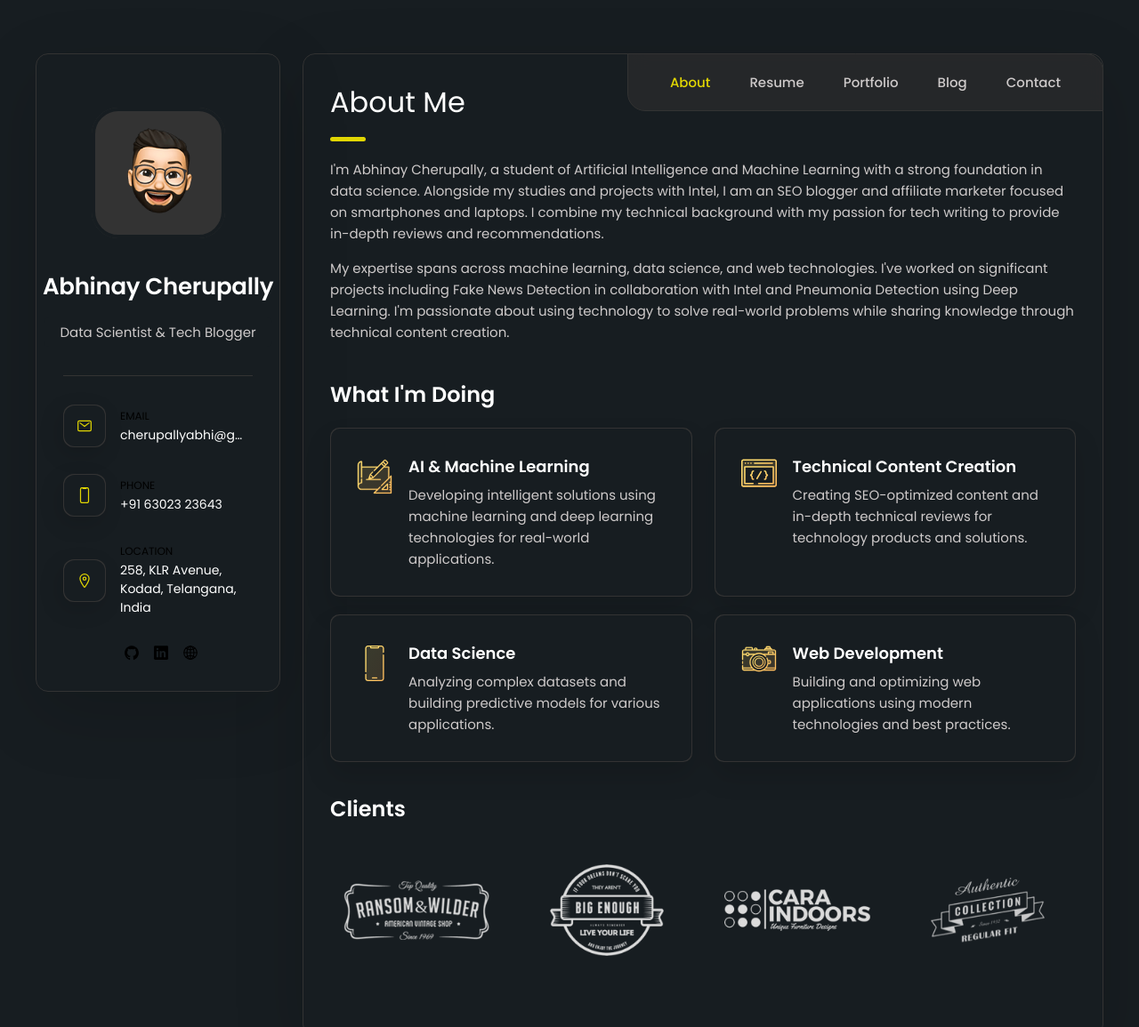
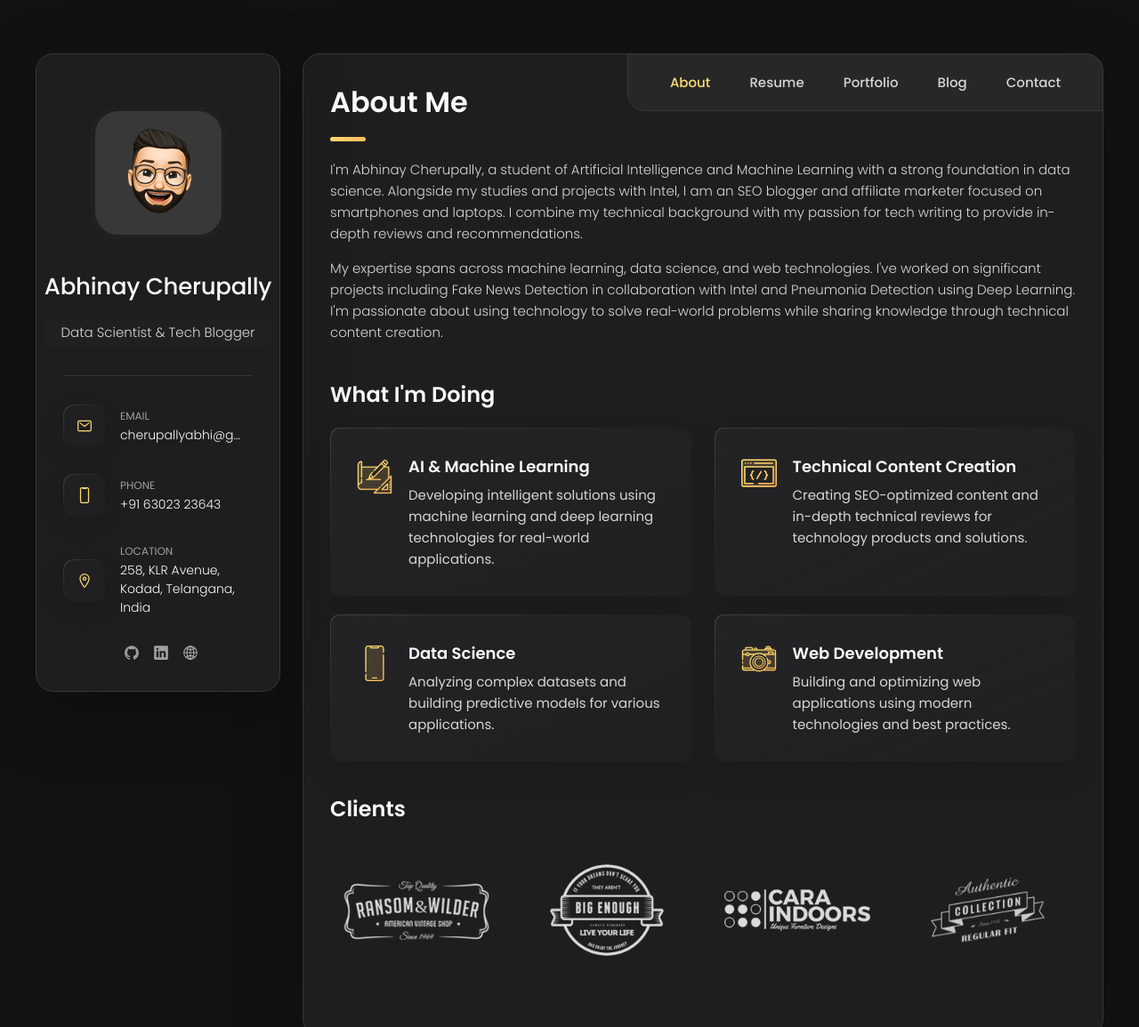
Before and after one commit to Theagentvikram/theagentvikram.github.io, a plain HTML site: page index.html in a window 1280 px wide. Shown: the top 1155 px of the page at 89% size. Drawn offline with nearby package versions, Linux system fonts and the light colour scheme.

Commit message:
Restored original color scheme

```diff
--- a/assets/css/style.css
+++ b/assets/css/style.css
@@ -21,20 +21,51 @@
    * colors
    */
 
-  --rich-black-fogra-29: hsl(225, 25%, 9%);
-  --rich-black-fogra-39: hsl(170, 21%, 5%);
-  --raisin-black: hsl(228, 13%, 15%);
-  --eerie-black: hsl(207, 19%, 11%);
-  --light-gray: hsl(0, 3%, 80%);
-  --gunmetal-1: hsl(229, 15%, 21%);
-  --gunmetal-2: hsl(216, 22%, 18%);
-  --gainsboro: hsl(0, 7%, 88%);
-  --citrine: hsl(57, 97%, 45%);
-  --xiketic: hsl(253, 37%, 12%);
-  --gray-x: hsl(0, 0%, 74%);
-  --white: hsl(0, 100%, 100%);
-  --black: hsl(0, 0%, 0%);
-  --jet: hsl(0, 0%, 20%);
+  /* gradient */
+  --bg-gradient-onyx: linear-gradient(
+    to bottom right,
+    hsl(240, 1%, 25%) 3%,
+    hsl(0, 0%, 19%) 97%
+  );
+  --bg-gradient-jet: linear-gradient(
+    to bottom right,
+    hsla(240, 1%, 18%, 0.251) 0%,
+    hsla(240, 2%, 11%, 0) 100%
+  ), hsl(240, 2%, 13%);
+  --bg-gradient-yellow-1: linear-gradient(
+    to bottom right,
+    hsl(45, 100%, 71%) 0%,
+    hsla(36, 100%, 69%, 0) 50%
+  );
+  --bg-gradient-yellow-2: linear-gradient(
+    135deg,
+    hsla(45, 100%, 71%, 0.251) 0%,
+    hsla(35, 100%, 68%, 0) 59.86%
+  ), hsl(240, 2%, 13%);
+  --border-gradient-onyx: linear-gradient(
+    to bottom right,
+    hsl(0, 0%, 25%) 0%,
+    hsla(0, 0%, 25%, 0) 50%
+  );
+  --text-gradient-yellow: linear-gradient(
+    to right,
+    hsl(45, 100%, 72%),
+    hsl(35, 100%, 68%)
+  );
+
+  /* solid */
+  --jet: hsl(0, 0%, 22%);
+  --onyx: hsl(240, 1%, 17%);
+  --eerie-black-1: hsl(240, 2%, 13%);
+  --eerie-black-2: hsl(240, 2%, 12%);
+  --smoky-black: hsl(0, 0%, 7%);
+  --white-1: hsl(0, 0%, 100%);
+  --white-2: hsl(0, 0%, 98%);
+  --orange-yellow-crayola: hsl(45, 100%, 72%);
+  --vegas-gold: hsl(45, 54%, 58%);
+  --light-gray: hsl(0, 0%, 84%);
+  --light-gray-70: hsla(0, 0%, 84%, 0.7);
+  --bittersweet-shimmer: hsl(0, 43%, 51%);
 
   /**
    * typography
@@ -42,21 +73,19 @@
 
   --ff-poppins: 'Poppins', sans-serif;
 
-  --fs-1: 36px;
-  --fs-2: 32px;
-  --fs-3: 30px;
-  --fs-4: 24px;
-  --fs-5: 20px;
-  --fs-6: 18px;
-  --fs-7: 16px;
-  --fs-8: 15px;
-  --fs-9: 14px;
-  --fs-10: 13px;
-  --fs-11: 12px;
-  --fs-12: 11px;
-
+  --fs-1: 24px;
+  --fs-2: 18px;
+  --fs-3: 17px;
+  --fs-4: 16px;
+  --fs-5: 15px;
+  --fs-6: 14px;
+  --fs-7: 13px;
+  --fs-8: 11px;
+
+  --fw-300: 300;
+  --fw-400: 400;
   --fw-500: 500;
-  --fw-700: 700;
+  --fw-600: 600;
 
   /**
    * spacing
@@ -68,11 +97,11 @@
    * shadow
    */
 
-  --shadow-1: -4px 8px 24px hsla(0, 0%, 0%, 0.125);
-  --shadow-2: 0 16px 30px hsla(0, 0%, 0%, 0.125);
-  --shadow-3: 0 16px 40px hsla(0, 0%, 0%, 0.125);
+  --shadow-1: -4px 8px 24px hsla(0, 0%, 0%, 0.25);
+  --shadow-2: 0 16px 30px hsla(0, 0%, 0%, 0.25);
+  --shadow-3: 0 16px 40px hsla(0, 0%, 0%, 0.25);
   --shadow-4: 0 25px 50px hsla(0, 0%, 0%, 0.15);
-  --shadow-5: 0 24px 80px hsla(0, 0%, 0%, 0.15);
+  --shadow-5: 0 24px 80px hsla(0, 0%, 0%, 0.25);
 
   /**
    * border radius
@@ -87,7 +116,7 @@
    */
 
   --transition-1: 0.25s ease;
-  --transition-2: 0.5s ease;
+  --transition-2: 0.5s ease-in-out;
   --transition-3: 0.3s ease-in-out;
 
 }
@@ -128,15 +157,17 @@ input, textarea {
 }
 
 ::selection {
-  background: var(--citrine);
-  color: var(--black);
-}
-
-:focus { outline-color: var(--citrine); }
+  background: var(--orange-yellow-crayola);
+  color: var(--smoky-black);
+}
+
+:focus { outline-color: var(--orange-yellow-crayola); }
 
 html { font-family: var(--ff-poppins); }
 
-body { background: var(--eerie-black); }
+body {
+  background: var(--smoky-black);
+}
 
 
 
@@ -148,10 +179,10 @@ body { background: var(--eerie-black); }
 
 .sidebar,
 article {
-  background: var(--eerie-black);
+  background: var(--eerie-black-2);
   border: 1px solid var(--jet);
-  border-radius: var(--radius-1);
-  padding: 30px;
+  border-radius: 20px;
+  padding: 15px;
   box-shadow: var(--shadow-1);
   z-index: 1;
 }
@@ -165,7 +196,7 @@ article {
 
 .icon-box {
   position: relative;
-  background: var(--jet);
+  background: var(--border-gradient-onyx);
   width: 30px;
   height: 30px;
   border-radius: 8px;
@@ -173,7 +204,7 @@ article {
   justify-content: center;
   align-items: center;
   font-size: 16px;
-  color: var(--citrine);
+  color: var(--orange-yellow-crayola);
   box-shadow: var(--shadow-1);
   z-index: 1;
 }
@@ -182,7 +213,7 @@ article {
   content: "";
   position: absolute;
   inset: 1px;
-  background: var(--eerie-black);
+  background: var(--eerie-black-1);
   border-radius: inherit;
   z-index: -1;
 }
@@ -205,7 +236,7 @@ article.active {
 .h3,
 .h4,
 .h5 {
-  color: var(--white);
+  color: var(--white-2);
   text-transform: capitalize;
 }
 
@@ -232,7 +263,7 @@ article.active {
   left: 0;
   width: 30px;
   height: 3px;
-  background: var(--citrine);
+  background: var(--text-gradient-yellow);
   border-radius: 3px;
 }
 
@@ -242,12 +273,12 @@ article.active {
 }
 
 .has-scrollbar::-webkit-scrollbar-track {
-  background: var(--eerie-black);
+  background: var(--onyx);
   border-radius: 5px;
 }
 
 .has-scrollbar::-webkit-scrollbar-thumb {
-  background: var(--citrine);
+  background: var(--orange-yellow-crayola);
   border-radius: 5px;
 }
 
@@ -255,7 +286,7 @@ article.active {
 
 .content-card {
   position: relative;
-  background: var(--jet);
+  background: var(--border-gradient-onyx);
   padding: 15px;
   padding-top: 45px;
   border-radius: 14px;
@@ -268,7 +299,7 @@ article.active {
   content: "";
   position: absolute;
   inset: 1px;
-  background: var(--eerie-black);
+  background: var(--bg-gradient-jet);
   border-radius: inherit;
   z-index: -1;
 }
@@ -322,20 +353,20 @@ main {
   height: 100%;
   object-fit: cover;
   border-radius: 30px;
-  border: 4px solid var(--eerie-black);
+  border: 4px solid var(--eerie-black-1);
 }
 
 .info-content .name {
-  color: var(--white);
+  color: var(--white-2);
   font-size: var(--fs-3);
-  font-weight: var(--fw-700);
+  font-weight: var(--fw-500);
   letter-spacing: -0.25px;
   margin-block: 10px;
 }
 
 .info-content .title {
   color: var(--light-gray);
-  background: var(--eerie-black);
+  background: var(--eerie-black-1);
   font-size: var(--fs-7);
   font-weight: var(--fw-300);
   width: max-content;
@@ -363,13 +394,13 @@ main {
   left: 0;
   width: 100%;
   height: 100%;
-  background: var(--eerie-black);
+  background: var(--eerie-black-1);
   border-radius: var(--radius-3);
   transition: var(--transition-1);
   z-index: -1;
 }
 
-.info_more-btn:is(:hover, :focus)::before { background: var(--citrine); }
+.info_more-btn:is(:hover, :focus)::before { background: var(--orange-yellow-crayola); }
 
 .info_more-btn span { display: none; }
 
@@ -409,7 +440,7 @@ main {
 }
 
 .contact-info :is(.contact-link, time, address) {
-  color: var(--white);
+  color: var(--white-2);
   font-size: var(--fs-7);
 }
 
@@ -470,7 +501,7 @@ main {
 .navbar-link:hover,
 .navbar-link:focus { color: var(--light-gray-70); }
 
-.navbar-link.active { color: var(--citrine); }
+.navbar-link.active { color: var(--orange-yellow-crayola); }
 
 
 
@@ -509,7 +540,7 @@ main {
 
 .service-item {
   position: relative;
-  background: var(--jet);
+  background: var(--border-gradient-onyx);
   padding: 20px;
   border-radius: var(--radius-2);
   box-shadow: var(--shadow-2);
@@ -520,7 +551,7 @@ main {
   content: "";
   position: absolute;
   inset: 1px;
-  background: var(--eerie-black);
+  background: var(--bg-gradient-jet);
   border-radius: inherit;
   z-index: -1;
 }
@@ -573,7 +604,7 @@ main {
   top: 0;
   left: 0;
   transform: translate(15px, -25px);
-  background: var(--jet);
+  background: var(--border-gradient-onyx);
   border-radius: 14px;
   box-shadow: var(--shadow-1);
 }
@@ -641,7 +672,7 @@ main {
 }
 
 .testimonials-modal {
-  background: var(--eerie-black);
+  background: var(--eerie-black-2);
   position: relative;
   padding: 15px;
   margin: 15px 12px;
@@ -663,14 +694,14 @@ main {
   position: absolute;
   top: 15px;
   right: 15px;
-  background: var(--eerie-black);
+  background: var(--eerie-black-1);
   border-radius: 8px;
   width: 32px;
   height: 32px;
   display: flex;
   justify-content: center;
   align-items: center;
-  color: var(--white);
+  color: var(--white-2);
   font-size: 18px;
   opacity: 0.7;
 }
@@ -681,7 +712,7 @@ main {
 .modal-close-btn ion-icon { --ionicon-stroke-width: 50px; }
 
 .modal-avatar-box {
-  background: var(--jet);
+  background: var(--border-gradient-onyx);
   width: max-content;
   border-radius: 14px;
   margin-bottom: 15px;
@@ -781,7 +812,7 @@ main {
 }
 
 .timeline-list span {
-  color: var(--citrine);
+  color: var(--orange-yellow-crayola);
   font-weight: var(--fw-400);
   line-height: 1.6;
 }
@@ -803,7 +834,7 @@ main {
   left: -33px;
   height: 6px;
   width: 6px;
-  background: var(--citrine);
+  background: var(--orange-yellow-crayola);
   border-radius: 50%;
   box-shadow: 0 0 0 4px var(--jet);
 }
@@ -840,14 +871,14 @@ main {
 }
 
 .skill-progress-bg {
-  background: var(--jet);
+  background: var(--border-gradient-onyx);
   width: 100%;
   height: 8px;
   border-radius: 10px;
 }
 
 .skill-progress-fill {
-  background: var(--citrine);
+  background: var(--orange-yellow-crayola);
   height: 100%;
   border-radius: inherit;
   transition: var(--transition-1) width;
@@ -869,7 +900,7 @@ main {
 }
 
 .filter-select {
-  background: var(--eerie-black);
+  background: var(--eerie-black-1);
   color: var(--light-gray);
   display: flex;
   justify-content: space-between;
@@ -885,7 +916,7 @@ main {
 .filter-select.active .select-icon { transform: rotate(0.5turn); }
 
 .select-list {
-  background: var(--eerie-black);
+  background: var(--eerie-black-1);
   position: absolute;
   top: calc(100% + 6px);
   width: 100%;
@@ -906,7 +937,7 @@ main {
 }
 
 .select-item button {
-  background: var(--eerie-black);
+  background: var(--eerie-black-1);
   color: var(--light-gray);
   font-size: var(--fs-6);
   font-weight: var(--fw-300);
@@ -916,7 +947,7 @@ main {
   border-radius: 8px;
 }
 
-.select-item button:hover { --eerie-black: hsl(240, 2%, 20%); }
+.select-item button:hover { --eerie-black-1: hsl(240, 2%, 20%); }
 
 .project-list {
   display: grid;
@@ -965,8 +996,8 @@ main {
 .project-item-icon-box {
   --scale: 0.8;
 
-  background: var(--jet);
-  color: var(--citrine);
+  background: var(--border-gradient-onyx);
+  color: var(--orange-yellow-crayola);
   position: absolute;
   top: 50%;
   left: 50%;
@@ -999,7 +1030,7 @@ main {
 .project-category { margin-left: 10px; }
 
 .project-title {
-  color: var(--white);
+  color: var(--white-2);
   font-size: var(--fs-5);
   font-weight: var(--fw-400);
   text-transform: capitalize;
@@ -1030,7 +1061,7 @@ main {
 
 .blog-post-item > a {
   position: relative;
-  background: var(--jet);
+  background: var(--border-gradient-onyx);
   height: 100%;
   box-shadow: var(--shadow-4);
   border-radius: 16px;
@@ -1042,7 +1073,7 @@ main {
   position: absolute;
   inset: 1px;
   border-radius: inherit;
-  background: var(--eerie-black);
+  background: var(--eerie-black-1);
   z-index: -1;
 }
 
@@ -1091,7 +1122,7 @@ main {
   transition: var(--transition-1);
 }
 
-.blog-post-item > a:hover .blog-item-title { color: var(--citrine); }
+.blog-post-item > a:hover .blog-item-title { color: var(--orange-yellow-crayola); }
 
 .blog-text {
   color: var(--light-gray);
@@ -1139,7 +1170,7 @@ main {
 }
 
 .form-input {
-  color: var(--white);
+  color: var(--white-2);
   font-size: var(--fs-7);
   padding: 13px 20px;
   border: 1px solid var(--jet);
@@ -1151,8 +1182,8 @@ main {
 .form-input::placeholder { color: var(--light-gray); }
 
 .form-input:focus {
-  border-color: var(--citrine);
-  box-shadow: 0 0 0 2px var(--citrine);
+  border-color: var(--orange-yellow-crayola);
+  box-shadow: 0 0 0 2px var(--orange-yellow-crayola);
 }
 
 textarea.form-input {
@@ -1165,13 +1196,13 @@ textarea.form-input {
 .form-btn {
   position: relative;
   width: max-content;
-  color: var(--white);
+  color: var(--white-2);
   font-size: var(--fs-7);
   font-weight: var(--fw-500);
   text-transform: uppercase;
   letter-spacing: 2px;
   padding: 13px 25px;
-  border: 1px solid var(--citrine);
+  border: 1px solid var(--orange-yellow-crayola);
   border-radius: var(--radius-3);
   overflow: hidden;
   z-index: 1;
@@ -1181,7 +1212,7 @@ textarea.form-input {
   content: '';
   position: absolute;
   inset: 0;
-  background: var(--citrine);
+  background: var(--orange-yellow-crayola);
   transform: translateX(-100%);
   z-index: -1;
   transition: var(--transition-2);
@@ -1189,7 +1220,7 @@ textarea.form-input {
 
 .form-btn:is(:hover, :focus)::before { transform: translateX(0); }
 
-.form-btn:is(:hover, :focus) { color: var(--black); }
+.form-btn:is(:hover, :focus) { color: var(--smoky-black); }
 
 
 
@@ -1590,7 +1621,7 @@ textarea.form-input {
 
   .filter-item button:hover { color: var(--light-gray-70); }
 
-  .filter-item button.active { color: var(--citrine); }
+  .filter-item button.active { color: var(--orange-yellow-crayola); }
 
   /* portfolio and blog grid */
 
@@ -1742,10 +1773,10 @@ textarea.form-input {
 
   body::-webkit-scrollbar { width: 20px; }
 
-  body::-webkit-scrollbar-track { background: var(--eerie-black); }
+  body::-webkit-scrollbar-track { background: var(--eerie-black-1); }
 
   body::-webkit-scrollbar-thumb {
-    border: 5px solid var(--eerie-black);
+    border: 5px solid var(--eerie-black-1);
     background: hsla(0, 0%, 100%, 0.1);
     border-radius: 20px;
     box-shadow: inset 1px 1px 0 hsla(0, 0%, 100%, 0.11),
```
